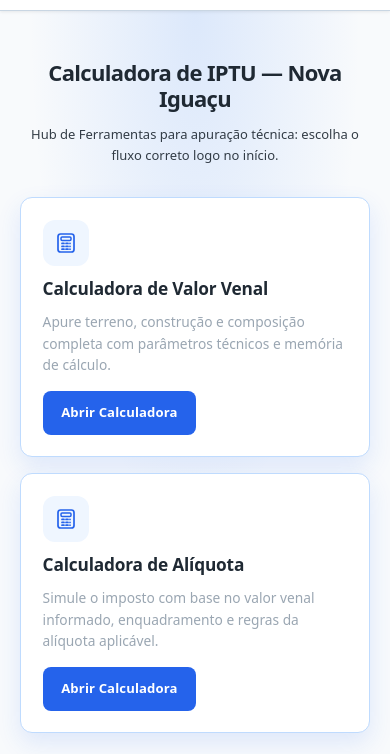
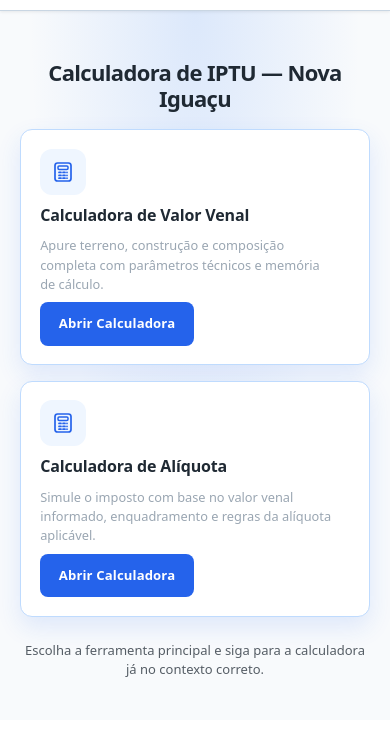
Before and after one commit to ArthMoreira/calculadora-aliquota, a website built with Vite: page index.html in a window 390 px wide. Shown: the part 49-803 px from the top of the page. Built offline with nearby package versions, Linux system fonts and the light colour scheme.

Commit message:
Alterações no layout da página e ajustes no estilo CSS para melhorar a aparência e a responsividade do site.

```diff
--- a/index.html
+++ b/index.html
@@ -40,7 +40,6 @@
         <div class="hero-glow" aria-hidden="true"></div>
         <div class="container">
           <h1 class="hero-title">Calculadora de IPTU — Nova Iguaçu</h1>
-          <p class="hero-subtitle">Hub de Ferramentas para apuração técnica: escolha o fluxo correto logo no início.</p>
 
           <div class="hero-tools-grid">
             <a href="#secCalc" class="hero-tool-card hero-tool-card-primary" data-open-calc-mode="valor_venal">
--- a/src/style.css
+++ b/src/style.css
@@ -312,17 +312,17 @@ body {
 }
 
 .hero-title {
-  font-size: clamp(1.5rem, 4vw, 2.25rem);
+  font-size: clamp(1.4rem, 3.2vw, 2rem);
   font-weight: 800;
   letter-spacing: -0.03em;
   line-height: 1.2;
-  margin-bottom: 0.75rem;
+  margin-bottom: 1.1rem;
 }
 
 .hero-subtitle {
   font-size: clamp(0.875rem, 2vw, 1.05rem);
   opacity: 0.9;
-  margin-bottom: 2rem;
+  margin-bottom: 2.2rem;
   font-weight: 400;
 }
 
@@ -332,6 +332,7 @@ body {
   gap: 1rem;
   max-width: 940px;
   margin: 0 auto 1.5rem;
+  margin-top: 0.5rem;
 }
 
 .hero-tool-card {
@@ -339,27 +340,27 @@ body {
   display: flex;
   flex-direction: column;
   align-items: flex-start;
-  gap: 0.55rem;
+  gap: 0.5rem;
   text-align: left;
   text-decoration: none;
   border-radius: var(--radius);
   border: 1px solid;
-  padding: 1.35rem;
-  min-height: 260px;
+  padding: 1.15rem 1.2rem;
+  min-height: 235px;
   transition: transform var(--ease), background-color 300ms ease, border-color 300ms ease, box-shadow 300ms ease, color 300ms ease;
   overflow: hidden;
 }
 
 .hero-tool-card h3 {
-  font-size: 1.08rem;
+  font-size: 1rem;
   letter-spacing: -0.01em;
   color: var(--c-text);
 }
 
 .hero-tool-card p {
-  font-size: 0.86rem;
+  font-size: 0.8rem;
   color: var(--c-text-muted);
-  line-height: 1.55;
+  line-height: 1.5;
   max-width: 40ch;
 }
 
```
